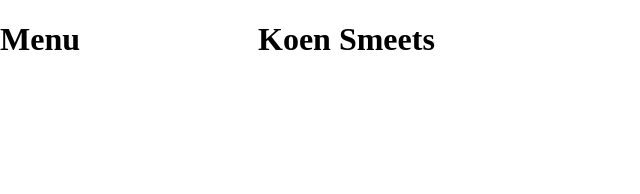
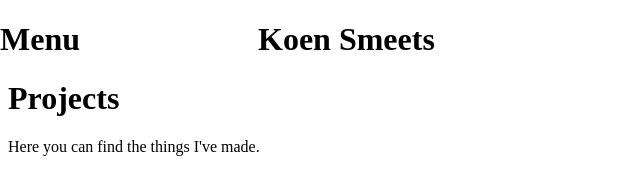
Before and after one commit to KoenJJS/koenjjs.github.io, a plain HTML site: page index.html in a window 1280 px wide. Shown: the whole page, without its empty margins (0-640 px from the left). Drawn offline with Linux system fonts and the light colour scheme.

Commit message:
Update index.html

```diff
--- a/index.html
+++ b/index.html
@@ -27,5 +27,9 @@
     <div id = sidebar>
       <h1>Menu</h1>
     </div>
+    <div id = content>
+      <h1>Projects</h1>
+      <p>Here you can find the things I've made.</p>
+    </div>
   </body>
 </html>
```
